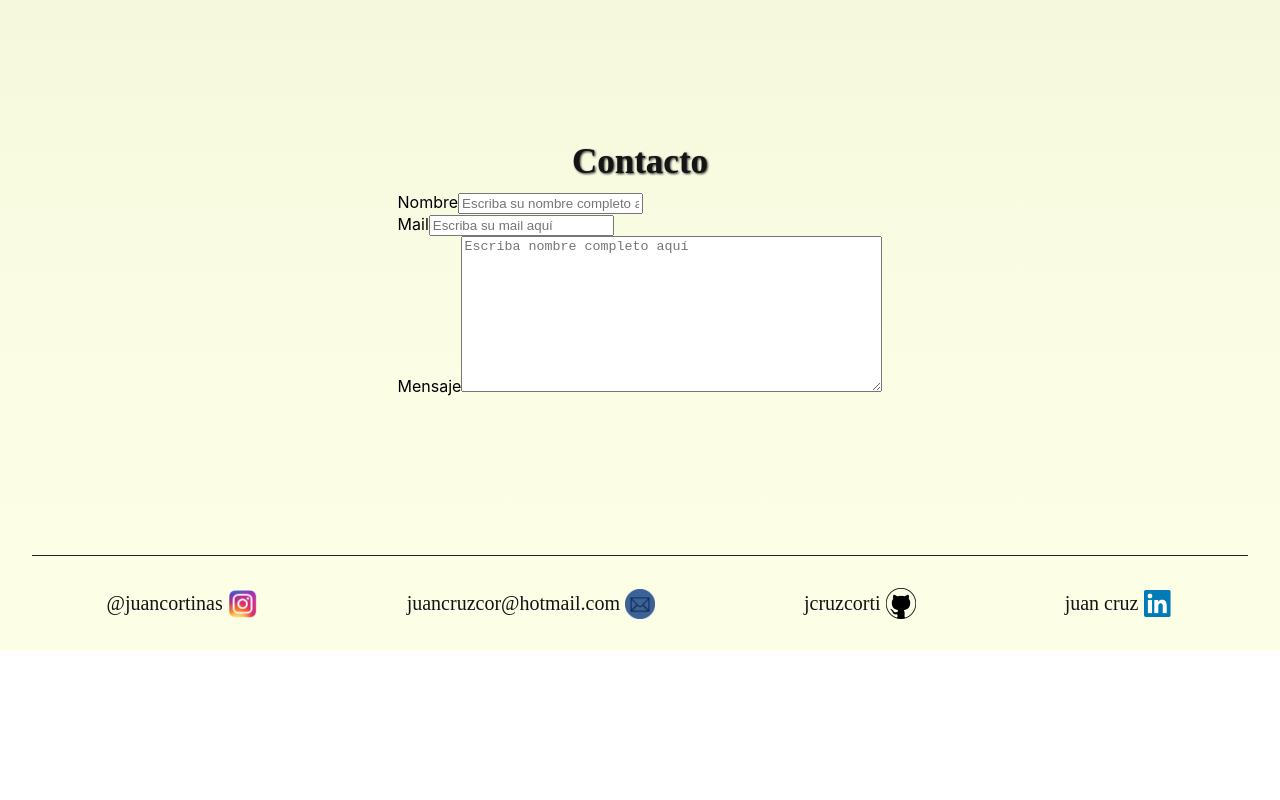
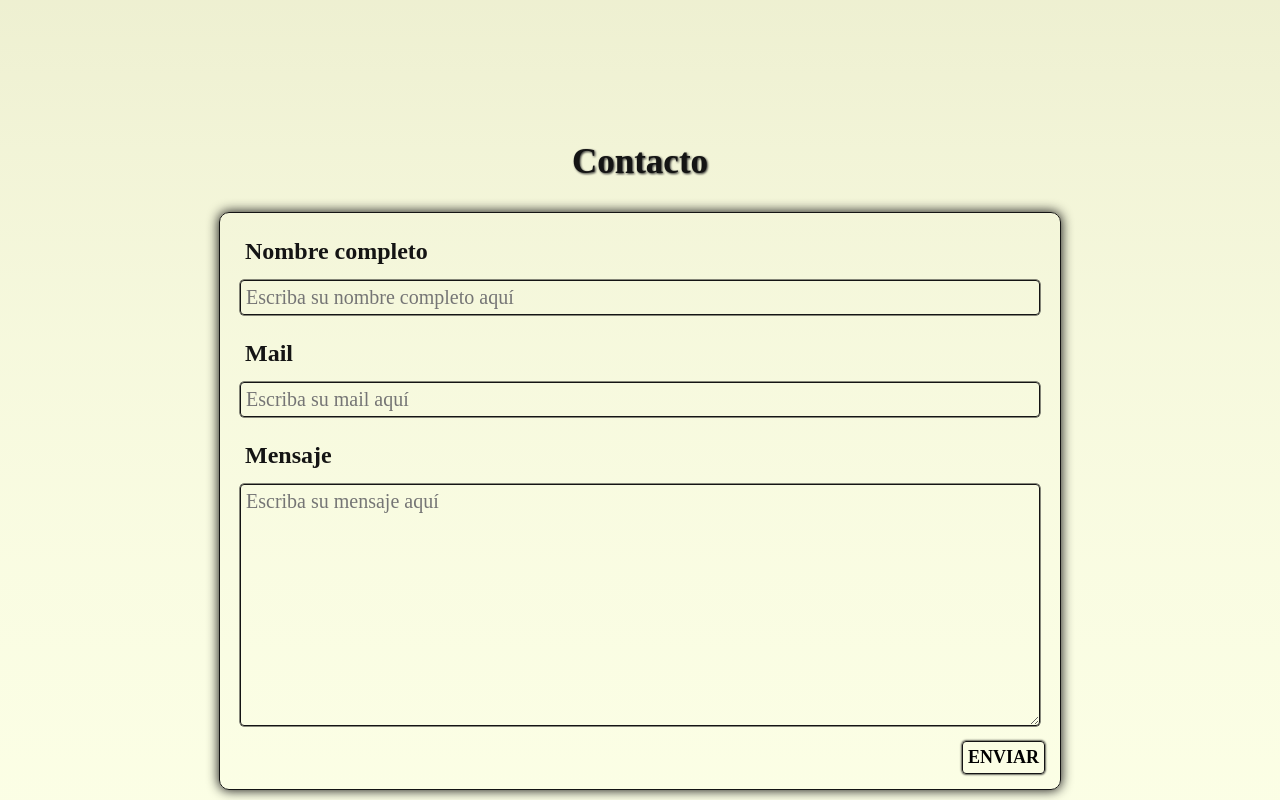
Before and after one commit to Jcruzcorti/portfolio, a Next.js app: page / in a window 1280 px wide. Shown: the part 2060-2860 px from the top of the page. Before the commit the page ends 2711 px from the top, so only its background shows below. Built offline with nearby package versions, Linux system fonts and the light colour scheme.

Commit message:
Estilamos componente Contacto.jsx, listo para darle funcionalidad y enviar info a través de API Email.js

```diff
--- a/components/contacto/Contacto.jsx
+++ b/components/contacto/Contacto.jsx
@@ -4,21 +4,31 @@ import styles from '../../styles/Home.module.css'
 
 function Contacto() {
 
+
+    function sendInformation(e) {
+        e.preventDefault()
+    }
+
   return (
     <div className={styles.divContacto} id={'Contacto'}>
         <h2 className={styles.h2}>Contacto</h2>
-        <form action="">
-            <div>
-                <label htmlFor="">Nombre</label>
-                <input type="text" name='name' placeholder='Escriba su nombre completo aquí'/>
+        <form action="" className={styles.divForm}>
+            <div className={styles.divContactoForm}>
+                <label htmlFor="" className={styles.label}><p className={styles.pContact}>Nombre completo</p></label>
+                <input type="text" name='name' placeholder='Escriba su nombre completo aquí' className={styles.input}/>
             </div>
-            <div>
-                <label htmlFor="">Mail</label>
-                <input type="email" name='email' placeholder='Escriba su mail aquí'/>
+            <div className={styles.divContactoForm}>
+                <label htmlFor="" className={styles.label}><p className={styles.pContact}>Mail</p></label>
+                <input type="email" name='email' placeholder='Escriba su mail aquí' className={styles.input}/>
             </div>
-            <div>
-                <label htmlFor="">Mensaje</label>
-                <textarea type="text" name='mensaje' placeholder='Escriba nombre completo aquí' cols="50" rows="10"/>
+            <div className={styles.divContactoForm}>
+                <label htmlFor="" className={styles.label}><p className={styles.pContact}>Mensaje</p></label>
+                <textarea type="text" name='mensaje' placeholder='Escriba su mensaje aquí' className={styles.input} cols="50" rows="10"/>
+            </div>
+            <div className={styles.divButtonContacto}>
+                <button
+                onClick={sendInformation}
+                className={styles.buttonContacto}>ENVIAR</button>
             </div>
 
         </form>
--- a/styles/Home.module.css
+++ b/styles/Home.module.css
@@ -190,6 +190,14 @@ background:
   text-indent: 15px;
 }
 
+.pContact{
+  font-family: 'Crimson Text', serif;
+  /* font-family: 'Cinzel', serif; */
+  font-size: 24px;
+  color: #141414;
+  margin: 5px;
+}
+
 .divPresentation{
   display: flex;
   flex-direction: row;
@@ -375,10 +383,81 @@ background:
 .divContacto{
   display: flex;
   flex-direction: column;
-  justify-content: space-around;
+  justify-content: center;
   align-items: center;
   margin-top: 180px;
+
 }
+
+.divForm{
+  display: flex;
+  flex-direction: column;
+  justify-content: center;
+  border: 1px solid #141414;
+  border-radius: 10px;
+  margin-top: 20px;
+  padding: 10px;
+  box-shadow: 0px 0px 12px 0.5px #141414;
+  background-color:inherit;
+}
+
+.divContactoForm{
+  /* border: 1px solid #141414;
+  border-radius: 10px; */
+  display: flex;
+  flex-direction: column;
+  justify-content: center;
+  align-items: center;
+  padding: 5px;
+}
+.label{
+  padding: 5px;
+  width: 100%;
+  color: #141414;
+  font-family: 'Crimson Text', serif;
+  font-weight: 600;
+}
+.input{
+  border: 1px solid #141414;
+  border-radius: 4px;
+  padding: 5px;
+  width: 100vh;
+  background-color:inherit;
+  font-family: 'Crimson Text', serif;
+  /* font-family: 'Cinzel', serif; */
+  font-size: 20px;
+  color: #141414;
+  margin: 5px;
+  box-shadow: 0px 0px 0.5px 0.5px #141414;
+}
+
+.divButtonContacto{
+  display: flex;
+  flex-direction: column;
+  justify-content: right;
+  align-items: flex-end;
+  margin: 5px;
+}
+
+.buttonContacto{
+  background-color:inherit;
+  font-family: 'Crimson Text', serif;
+  font-weight: 900;
+
+  padding: 5px;
+  font-size: 18px;
+  border: 1px solid #141414;
+  border-radius: 4px;
+  box-shadow: 0px 0px 2px 0.5px #141414;
+
+}
+
+.buttonContacto:hover{
+  box-shadow: 0px 0px 4px 0.5px #141414;
+  cursor: pointer;
+}
+
+
 
 
 
```
